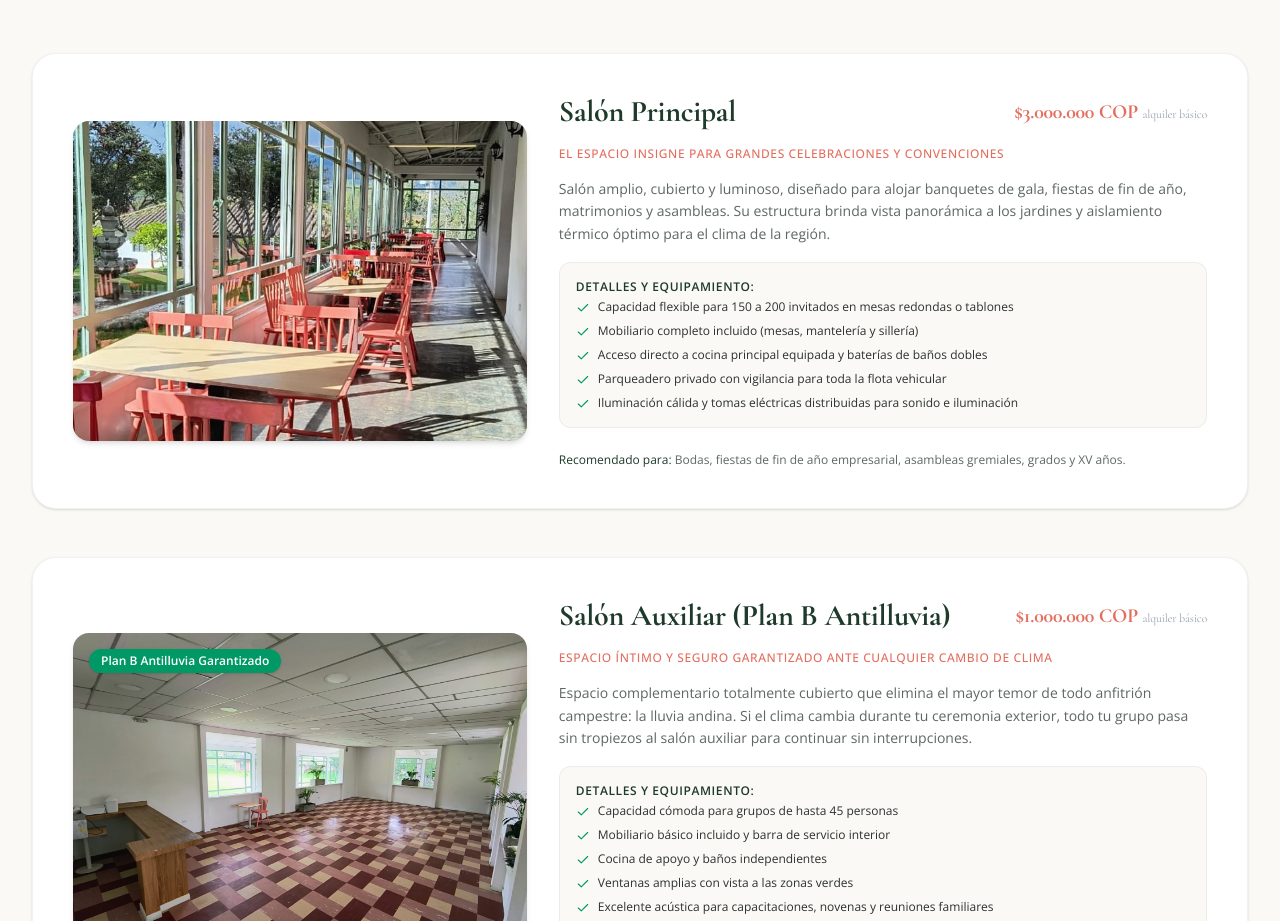
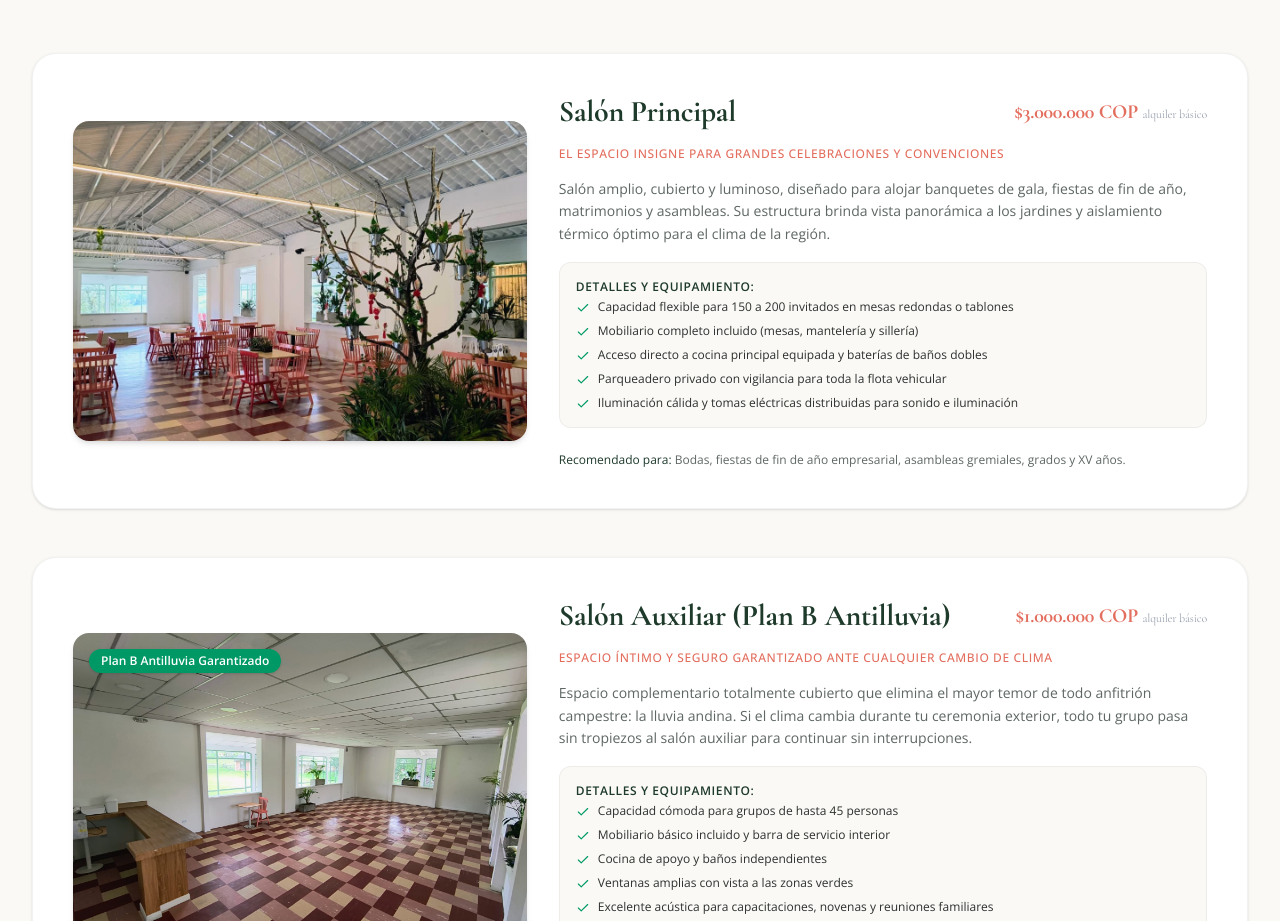
Before and after one commit to webmasterdapmarket1/hacienda-escondida-pasto, a React (Vite) app: page /nosotros-y-espacios in a window 1280 px wide. Shown: the part 1300-2221 px from the top of the page. Built offline with nearby package versions, Linux system fonts and the light colour scheme.

Commit message:
feat: update main salon image in spaces data and add image asset

```diff
--- a/src/data/spaces.ts
+++ b/src/data/spaces.ts
@@ -23,7 +23,7 @@ export const SPACES_DATA: Space[] = [
     capacityNumber: 200,
     rentalPrice: "$3.000.000 COP",
     priceNumber: 3000000,
-    image: "/images/montaje-mesas.jpg",
+    image: "/images/salon-principal.jpg",
     description: "Salón amplio, cubierto y luminoso, diseñado para alojar banquetes de gala, fiestas de fin de año, matrimonios y asambleas. Su estructura brinda vista panorámica a los jardines y aislamiento térmico óptimo para el clima de la región.",
     features: [
       "Capacidad flexible para 150 a 200 invitados en mesas redondas o tablones",
```
Also changed, not shown: public/images/salon-principal.jpg (added).
